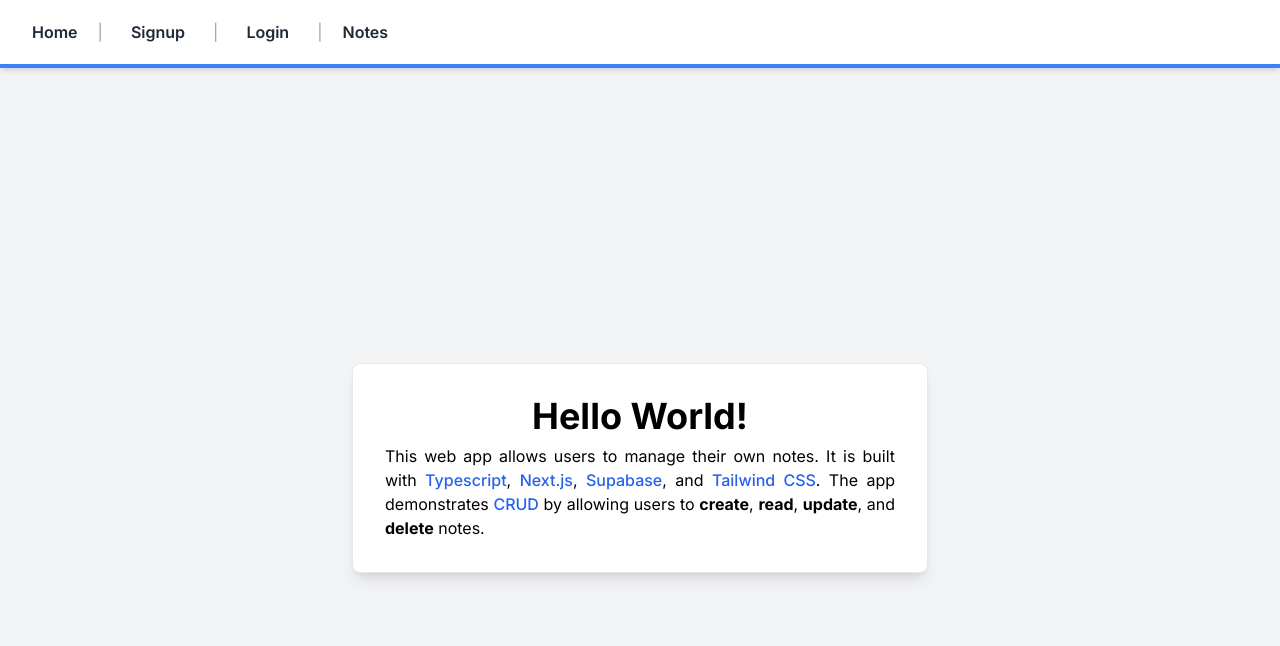
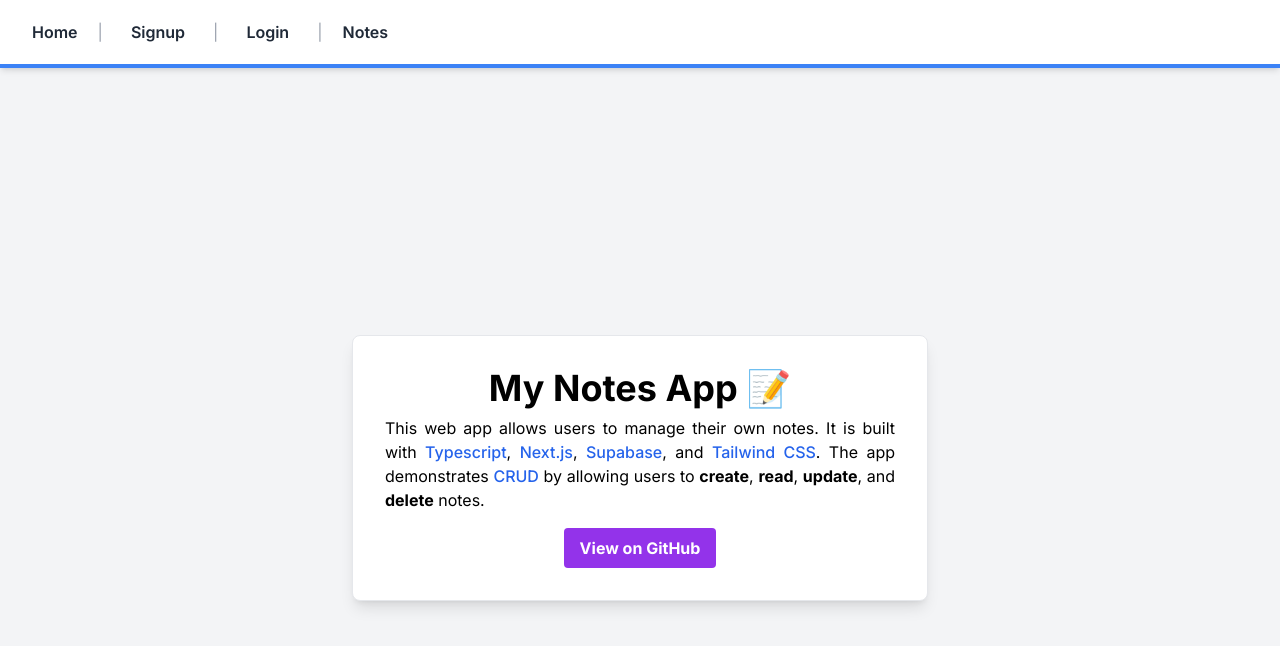
Before and after one commit to markbuckner/my-notes-app, a Next.js app: page / in a window 1280 px wide. Shown: the top 646 px of the page. Built offline with nearby package versions, Linux system fonts and the light colour scheme; no server answers.

Commit message:
Github button, homepage updates

```diff
--- a/src/app/page.tsx
+++ b/src/app/page.tsx
@@ -6,10 +6,17 @@ const Home: React.FC<{ isLoggedIn: boolean }> = ({ isLoggedIn }) => {
     return (
         <>
             <Navbar isLoggedIn={isLoggedIn} />
-            <div className="flex items-center justify-center min-h-screen bg-gray-100">
-                <div className="bg-white p-8 border rounded-lg shadow-lg max-w-xl mx-auto">
-                    <h1 className="text-4xl font-bold text-center">Hello World!</h1>
+            <div className="flex flex-col items-center justify-center min-h-screen bg-gray-100">
+                <div className="bg-white p-8 border rounded-lg shadow-lg max-w-xl mx-auto text-center">
+                    <h1 className="text-4xl font-bold">My Notes App 📝</h1>
                     <p className="mt-2 text-justify max-w-prose mx-auto">This web app allows users to manage their own notes. It is built with <a href="https://www.typescriptlang.org/" target="_blank" className="font-medium text-blue-600 dark:text-blue-500 hover:underline">Typescript</a>, <a href="https://nextjs.org/" target="_blank" className="font-medium text-blue-600 dark:text-blue-500 hover:underline">Next.js</a>, <a href="https://supabase.com/" target="_blank" className="font-medium text-blue-600 dark:text-blue-500 hover:underline">Supabase</a>, and <a href="https://tailwindcss.com/" target="_blank" className="font-medium text-blue-600 dark:text-blue-500 hover:underline">Tailwind CSS</a>. The app demonstrates <a href="https://en.wikipedia.org/wiki/Create,_read,_update_and_delete" target="_blank" className="font-medium text-blue-600 dark:text-blue-500 hover:underline">CRUD</a> by allowing users to <b>create</b>, <b>read</b>, <b>update</b>, and <b>delete</b> notes.</p>
+
+                    {/* GitHub Repo Link Button */}
+
+                        <a href="https://github.com/markbuckner/my-notes-app" target="_blank" className="mt-4 inline-block bg-purple-600 text-white font-bold py-2 px-4 rounded hover:bg-purple-700 transition duration-300">
+                            View on GitHub
+                        </a>
+
                 </div>
             </div>
         </>
```
